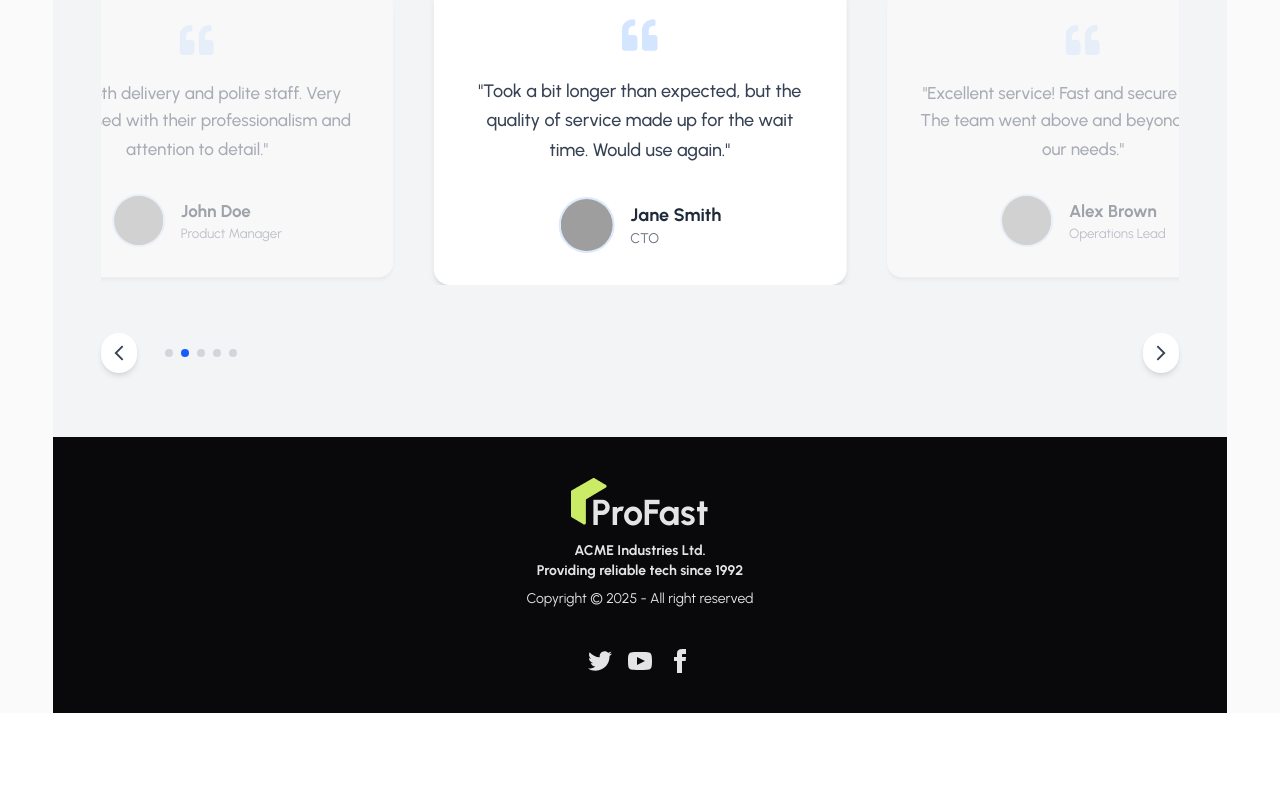
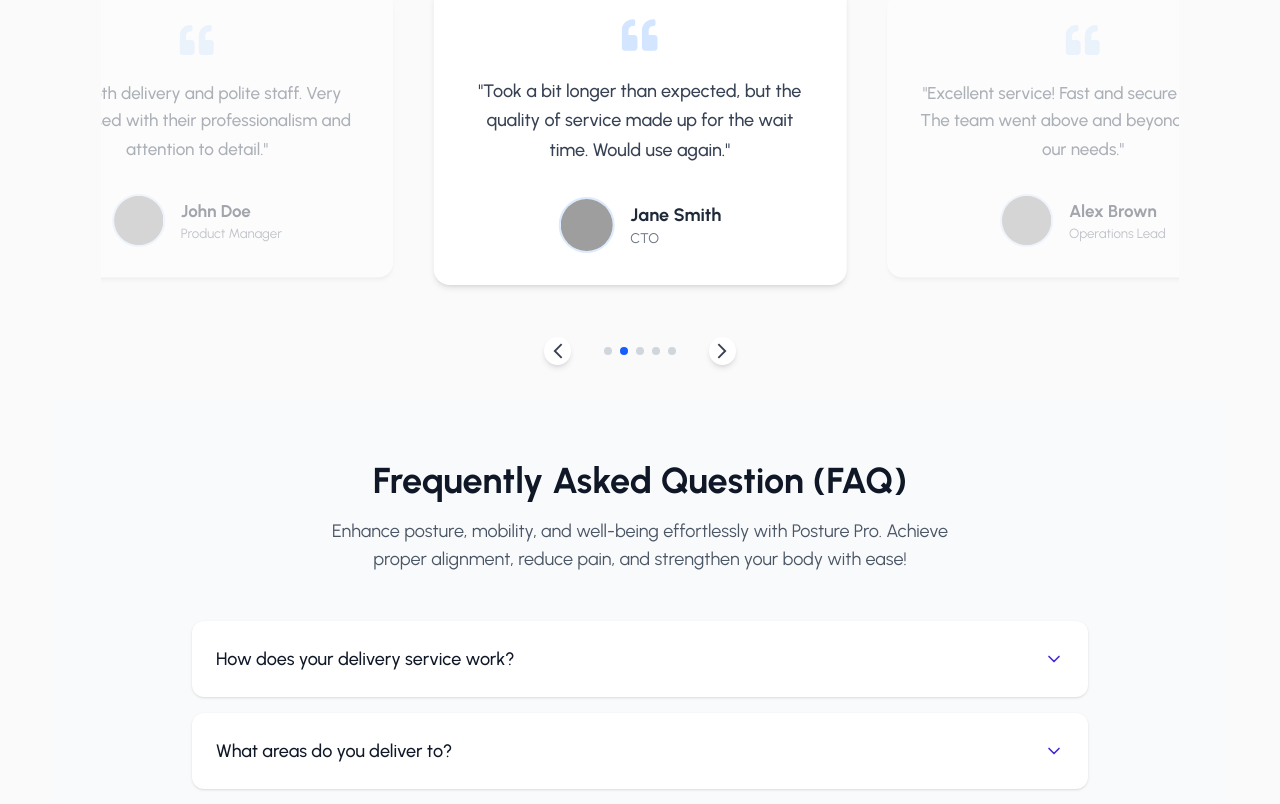
Before and after one commit to mdtanvirislamrakib/Zap-Shift-Client-Side, a React (Vite) app: page / in a window 1280 px wide. Shown: the part 3768-4572 px from the top of the page. Before the commit the page ends 4481 px from the top, so only its background shows below. Built offline with nearby package versions, Linux system fonts and the light colour scheme; grey boxes are pictures that could not be loaded.

Commit message:
FAQ section added

```diff
--- a/src/Components/CustomerReviews/CustomerReview.jsx
+++ b/src/Components/CustomerReviews/CustomerReview.jsx
@@ -48,7 +48,7 @@ const testimonials = [
 
 const CustomerReview = () => {
   return (
-    <section className="bg-gray-100 py-16 px-4 sm:px-6 lg:px-8">
+    <section className=" py-16 px-4 sm:px-6 lg:px-8 relative">
       <div className="max-w-3xl mx-auto text-center mb-12">
         <img src={image} alt="" className="mx-auto mb-8" />
         <h2 className="text-3xl font-bold text-gray-800 mb-4">
@@ -59,7 +59,7 @@ const CustomerReview = () => {
         </p>
       </div>
 
-      <div className="max-w-6xl mx-auto relative px-4">
+      <div className="max-w-6xl mx-auto px-4">
         <Swiper
           modules={[Navigation, Pagination, A11y, Autoplay]}
           spaceBetween={30}
@@ -89,13 +89,12 @@ const CustomerReview = () => {
               slidesPerView: 2.5,
             },
           }}
-          className="pb-16"
         >
           {testimonials.map((testimonial) => (
             <SwiperSlide key={testimonial.id}>
               {({ isActive }) => (
                 <div
-                  className={`flex flex-col items-center bg-white rounded-2xl p-8 h-full transition-all duration-300 shadow-md
+                  className={`flex flex-col items-center bg-white rounded-2xl p-8 h-full transition-all duration-300 shadow-md mb-12
                     ${isActive ? "opacity-100 scale-100" : "opacity-40 scale-95"}
                   `}
                 >
@@ -124,23 +123,25 @@ const CustomerReview = () => {
           ))}
         </Swiper>
 
-        {/* Custom Navigation & Pagination */}
-        <div className="flex justify-center items-center mt-12">
+        {/* Fixed Bottom Navigation */}
+        <div className="absolute bottom-8 left-0 right-0">
+          <div className="flex justify-center items-center w-52 mx-auto">
             <button
-            className="custom-swiper-prev flex items-center justify-center w-10 h-10 rounded-full bg-white shadow-md hover:bg-blue-50 text-gray-700 hover:text-blue-600 transition-colors duration-200 focus:outline-none"
+              className="custom-swiper-prev flex items-center justify-center w-16 h-7 rounded-full bg-white shadow-md hover:bg-lime-500 text-gray-700 transition-colors duration-200 focus:outline-none mx-2"
               aria-label="Previous testimonial"
             >
               <MdArrowBackIosNew className="text-lg" />
             </button>
 
-          <div className="custom-swiper-pagination mx-6 flex items-center"></div>
+            <div className="custom-swiper-pagination mx-4 flex items-center justify-center"></div>
 
             <button
-            className="custom-swiper-next flex items-center justify-center w-10 h-10 rounded-full bg-white shadow-md hover:bg-blue-50 text-gray-700 hover:text-blue-600 transition-colors duration-200 focus:outline-none"
+              className="custom-swiper-next flex items-center justify-center w-16 h-7 rounded-full bg-white shadow-md hover:bg-lime-500 text-gray-700 transition-colors duration-200 focus:outline-none mx-2"
               aria-label="Next testimonial"
             >
               <MdArrowForwardIos className="text-lg" />
             </button>
+          </div>
         </div>
       </div>
     </section>
--- /dev/null
+++ b/src/Components/FaqSection/FaqSection.jsx
@@ -0,0 +1,114 @@
+import React, { useState } from "react";
+import { FiChevronDown, FiChevronUp } from "react-icons/fi";
+
+
+const faqData = [
+  {
+    question: "How does your delivery service work?",
+    answer:
+      "Simply place your order through our website or app, choose your delivery preferences, and our team will handle the rest. You'll receive real-time updates until your parcel arrives at your doorstep.",
+  },
+  {
+    question: "What areas do you deliver to?",
+    answer:
+      "We currently deliver to all major cities and suburbs in the region. Enter your zip code during checkout to see if we deliver to your area.",
+  },
+  {
+    question: "How can I track my delivery?",
+    answer:
+      "Once your order is dispatched, you'll receive a tracking link via email and SMS. You can also log into your account to view the delivery status in real time.",
+  },
+  {
+    question: "What if I miss my delivery?",
+    answer:
+      "If you miss your delivery, our courier will attempt to contact you and reschedule. Alternatively, you can reach out to our support team to arrange another delivery time.",
+  },
+  {
+    question: "Are there any items you do not deliver?",
+    answer:
+      "For safety reasons, we do not deliver hazardous materials, illegal items, or perishable goods. Please check our terms and conditions for the full list.",
+  },
+  {
+    question: "How can I contact customer support?",
+    answer:
+      "You can contact our support team anytime via live chat, email, or phone. Visit our Contact page for more details.",
+  },
+  {
+    question: "Can I change my delivery address after placing an order?",
+    answer:
+      "Yes, you can update your delivery address before your order is dispatched by contacting our support team.",
+  },
+];
+
+const FaqSection = () => {
+  const [openIndex, setOpenIndex] = useState(null);
+
+  const toggle = (idx) => {
+    setOpenIndex(openIndex === idx ? null : idx);
+  };
+
+  return (
+    <section className="bg-gray-50 py-16 px-4 sm:px-6 lg:px-8">
+      <div className="max-w-4xl mx-auto">
+        {/* Enhanced Header Section */}
+        <div className="text-center mb-12">
+          <h2 className="text-3xl md:text-4xl font-bold text-gray-900 mb-4">
+            Frequently Asked Question (FAQ)
+          </h2>
+          <p className="text-lg text-gray-600 max-w-2xl mx-auto">
+            Enhance posture, mobility, and well-being effortlessly with Posture Pro. Achieve proper alignment, reduce pain, and strengthen your body with ease!
+          </p>
+        </div>
+
+        {/* FAQ Items with Smooth Animations */}
+        <div className="space-y-4">
+          {faqData.map((faq, idx) => (
+            <div
+              key={idx}
+              className={`bg-white rounded-xl shadow-sm transition-all duration-300 overflow-hidden ${
+                openIndex === idx ? "shadow-md" : "hover:shadow-md"
+              }`}
+            >
+              <button
+                className="w-full flex justify-between items-center text-left p-6 focus:outline-none"
+                onClick={() => toggle(idx)}
+                aria-expanded={openIndex === idx}
+                aria-controls={`faq-panel-${idx}`}
+              >
+                <span className="font-medium text-lg text-gray-900">
+                  {faq.question}
+                </span>
+                <span className="ml-4 text-primary">
+                  {openIndex === idx ? (
+                    <FiChevronUp className="w-5 h-5 transition-transform duration-300" />
+                  ) : (
+                    <FiChevronDown className="w-5 h-5 transition-transform duration-300" />
+                  )}
+                </span>
+              </button>
+
+              <div
+                id={`faq-panel-${idx}`}
+                className={`px-6 overflow-hidden transition-all duration-500 ease-in-out ${
+                  openIndex === idx
+                    ? "max-h-96 opacity-100 pb-6"
+                    : "max-h-0 opacity-0"
+                }`}
+                style={{
+                  willChange: "max-height, opacity",
+                }}
+              >
+                <div className="text-gray-600 leading-relaxed">
+                  {faq.answer}
+                </div>
+              </div>
+            </div>
+          ))}
+        </div>
+
+      </div>
+    </section>
+  );
+};
+
+export default FaqSection;
--- a/src/Pages/Home.jsx
+++ b/src/Pages/Home.jsx
@@ -6,6 +6,7 @@ import ClientSlider from '../Components/ClientSlider/ClientSlider';
 import BenefitsSection from '../Components/FeatureCards/BenefitsSection';
 import BeMerchant from '../Components/BeMarchent/BeMarchent';
 import CustomerReview from '../Components/CustomerReviews/CustomerReview';
+import FaqSection from '../Components/FaqSection/FaqSection';
 
 const Home = () => {
     return (
@@ -17,6 +18,7 @@ const Home = () => {
             <BenefitsSection></BenefitsSection>
             <BeMerchant></BeMerchant>
             <CustomerReview></CustomerReview>
+            <FaqSection></FaqSection>
         </div>
     );
 };
```
Lines whose indentation alone changed are shown as unchanged.
